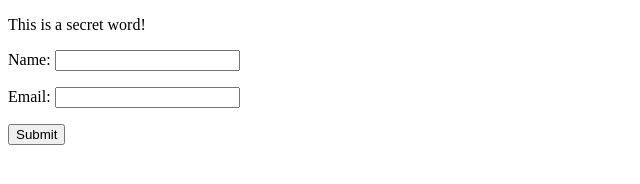
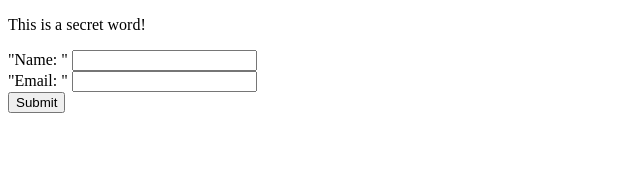
Before and after one commit to JiachenYuan/JiachenYuan-WDB-education, a plain HTML site: page assign1p2.html in a window 1280 px wide. Shown: the whole page, without its empty margins (0-640 px from the left). Drawn offline with Linux system fonts and the light colour scheme.

Commit message:
Update assign1p2.html

```diff
--- a/assign1p2.html
+++ b/assign1p2.html
@@ -6,8 +6,12 @@
     <body>
         <p>This is a secret word!</p>
         <form action="">
-            <p>Name: <input type="text"></p>
-            <p>Email: <input type="email"></p>
+            "Name: "
+            <input type="text">
+            <br>
+            "Email: "
+            <input type="email">
+            <br>
             <input type="submit">
         </form>
     </body>
```
